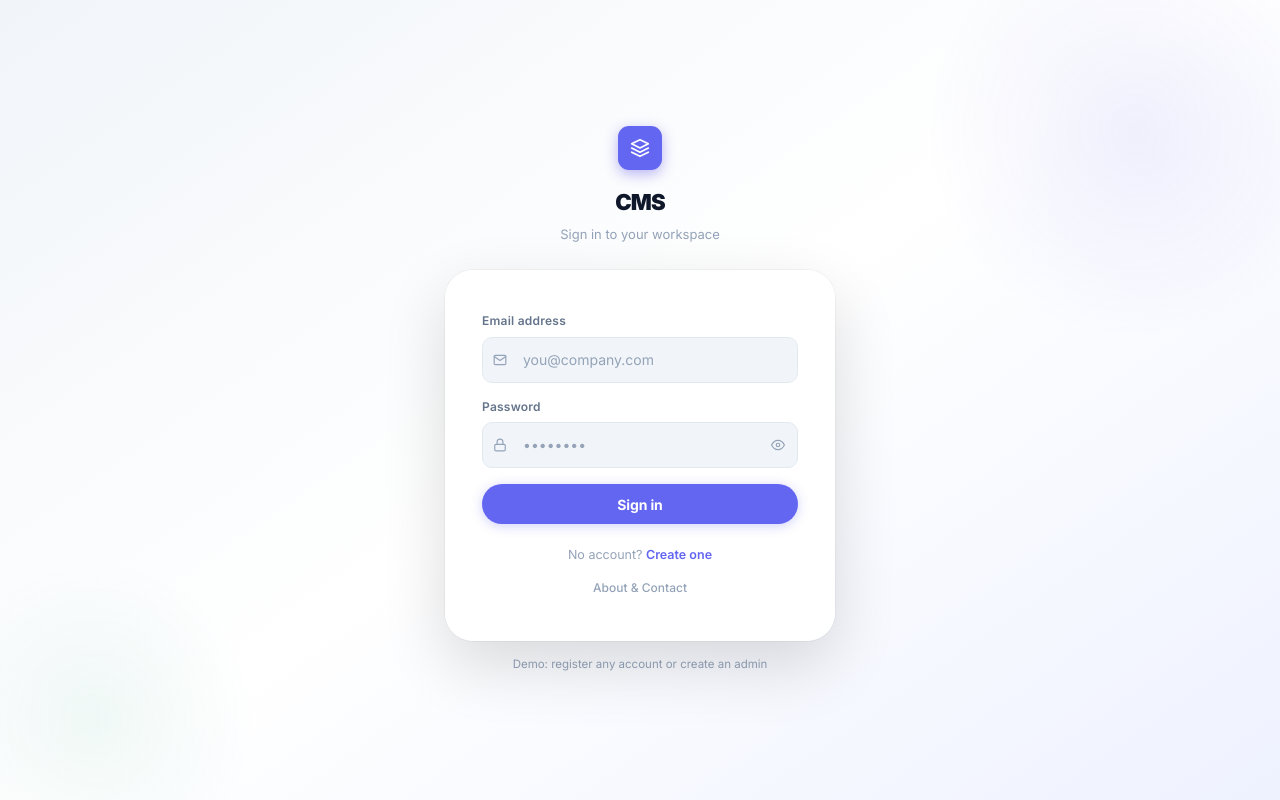
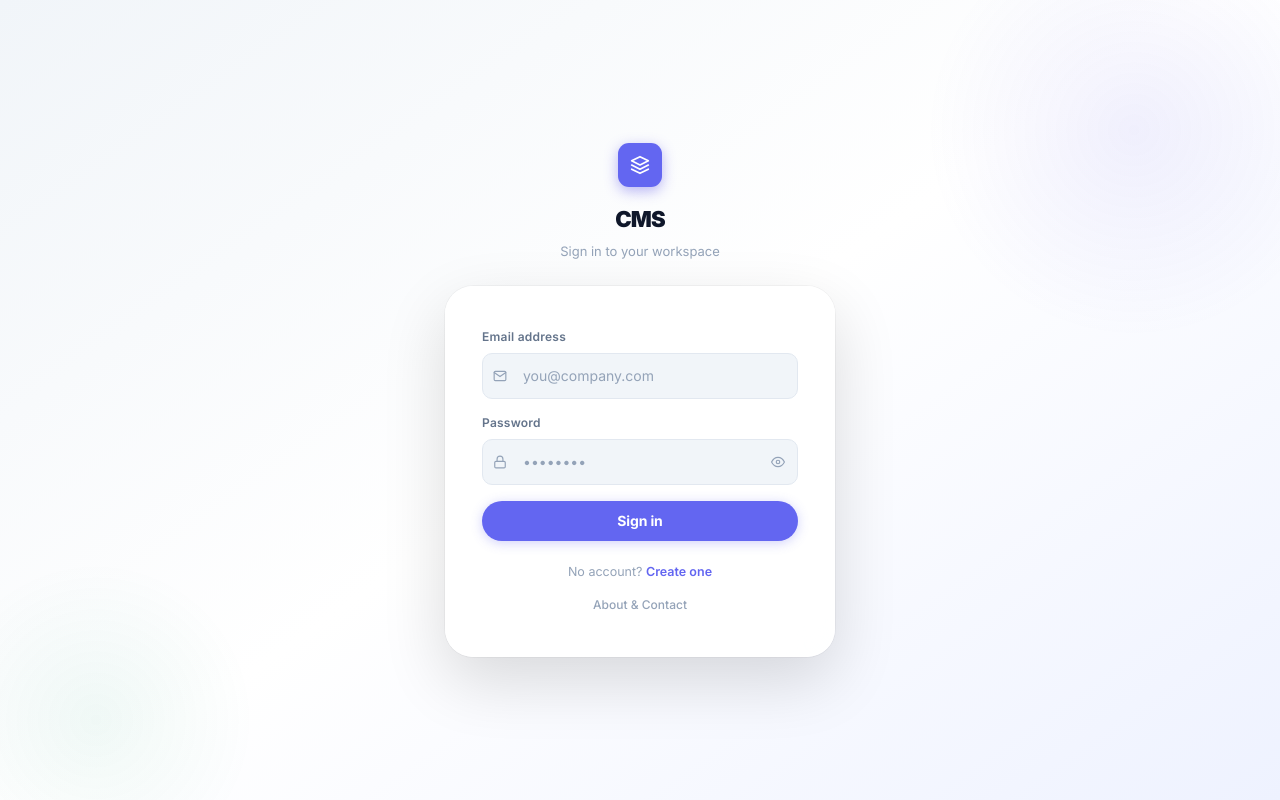
Before and after one commit to vishalsingh756/CMS_Intern, a React (Vite) app in the folder frontend/: page /login in a window 1280 px wide. Built offline with nearby package versions, Linux system fonts and the light colour scheme; no server answers.

Commit message:
fix: remove demo hints from login page

```diff
--- a/frontend/src/pages/Login.jsx
+++ b/frontend/src/pages/Login.jsx
@@ -140,10 +140,6 @@ export default function Login() {
             </div>
           </div>
         </div>
-
-        <p style={{ textAlign: 'center', marginTop: '14px', fontSize: '11.5px', color: 'var(--text-3)' }}>
-          Demo: register any account or create an admin
-        </p>
       </div>
     </div>
   );
```
